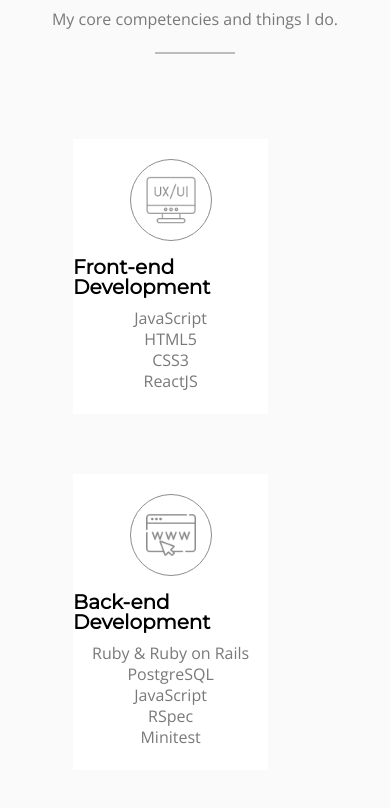
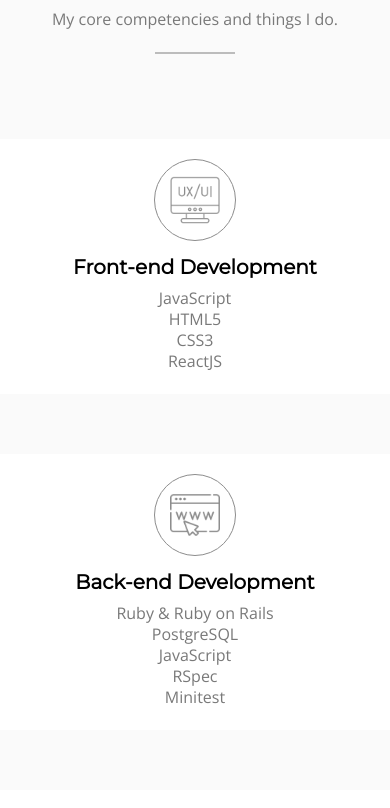
Before and after one commit to justinkim2015/portfolio-v3, a React (Create React App) app: page / in a window 390 px wide. Shown: the part 1960-2768 px from the top of the page. Built offline with nearby package versions, Linux system fonts and the light colour scheme.

Commit message:
Fix skills alignment in tablet-mobile

```diff
--- a/src/skills/skills.css
+++ b/src/skills/skills.css
@@ -12,6 +12,13 @@
   justify-content: center;
   align-items: center;
   margin: 80px 0 60px 0;
+}
+
+.skills-container {
+  display: flex;
+  flex-direction: column;
+  justify-content: center;
+  align-items: center;
 }
 
 .skills-title {
@@ -32,10 +39,11 @@
   margin: 0 0 60px;
   width: 80%;
   background-color: #ffffff;
-  padding: 20px 0;
+  padding: 20px 60px;
 }
 
 .skill-title {
+  text-align: center;
   font-weight: 600;
   font-size: 20px;
   margin: 0 0 8px;
```
